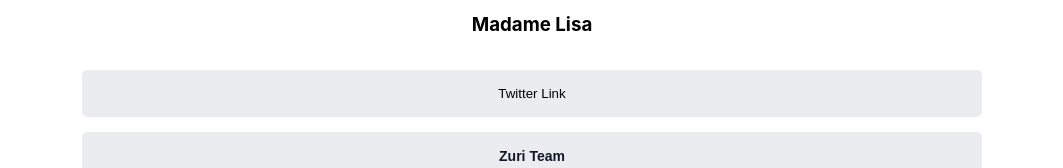
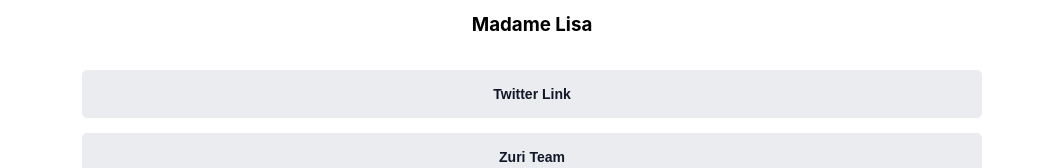
Before and after one commit to aipohruth/linktree, a React (Create React App) app: page / in a window 1280 px wide. Shown: the part 173-341 px from the top of the page, without its empty margins (108-1171 px from the left). Built offline with nearby package versions, Linux system fonts and the light colour scheme.

Commit message:
updated twitter link

```diff
--- a/src/index.css
+++ b/src/index.css
@@ -43,6 +43,12 @@ section{
   object-fit: cover;
   border-radius: 50%;
   position: relative;
+}
+#twitter_link{
+  color: #101828;
+  font-size: 14px;
+  text-decoration: none;
+  font-weight: 600;
 }
 
 #twitter{
```
